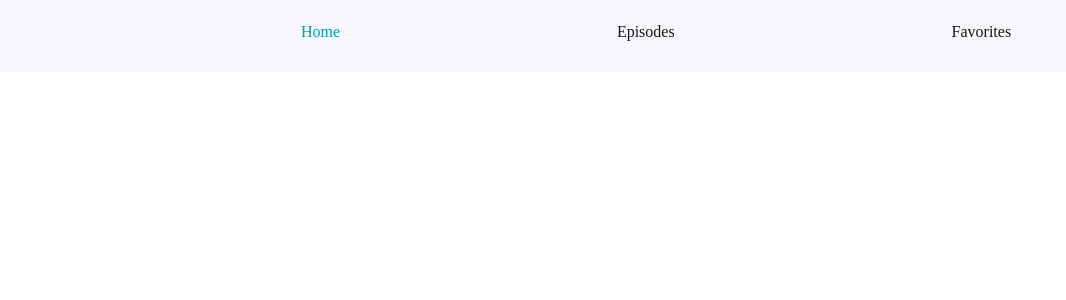
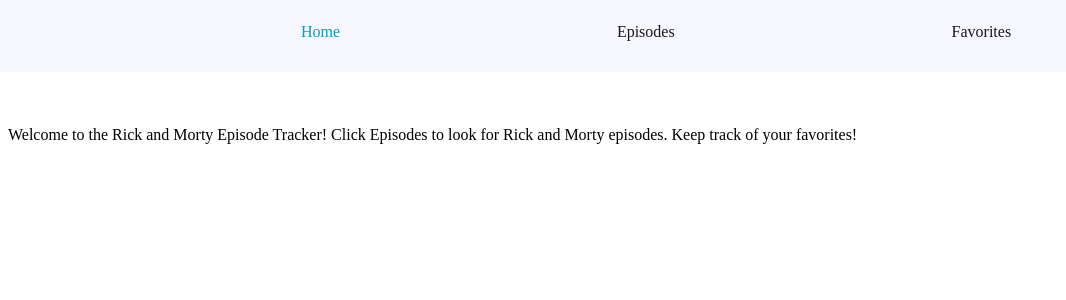
Before and after one commit to jazminmatos/rick_and_morty_client, a React (Create React App) app: page / in a window 1280 px wide. Shown: the top 300 px of the page, without its empty margins (0-1066 px from the left). Built offline with nearby package versions, Linux system fonts and the light colour scheme.

Commit message:
changed episodes.js to class component

```diff
--- a/src/components/Episodes.js
+++ b/src/components/Episodes.js
@@ -1,11 +1,13 @@
-import React from 'react';
+import React, { Component } from 'react';
 
-const Episodes = () => {
-    return (
-        <div>
+class Episodes extends Component {
+    render() {
+        return (
+            <div>
 
-        </div>
-    );
+            </div>
+        );
+    }
 }
 
 export default Episodes;
--- a/src/components/Home.js
+++ b/src/components/Home.js
@@ -3,7 +3,7 @@ import React from 'react';
 const Home = () => {
     return (
         <div>
-
+            Welcome to the Rick and Morty Episode Tracker! Click Episodes to look for Rick and Morty episodes. Keep track of your favorites!
         </div>
     );
 }
```
